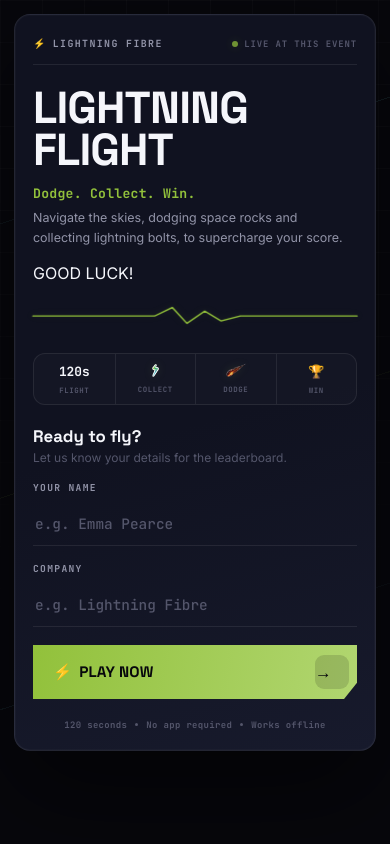
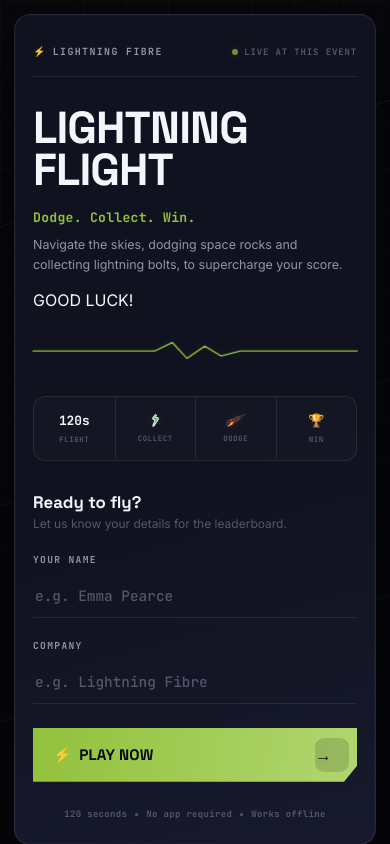
Before and after one commit to Nimmo-san/lf-event-game, a Vue app: page / in a window 390 px wide. Built offline with nearby package versions, Linux system fonts and the light colour scheme; no server answers.

Commit message:
fix: minor changes with smaller screens, fitting startscreen without any crops

```diff
--- a/src/components/StartScreen.vue
+++ b/src/components/StartScreen.vue
@@ -27,7 +27,7 @@
     /^[^\s@]+@[^\s@]+\.[^\s@]+$/;
 
 const DOMAIN_REGEX =
-  /^(?:[a-z0-9-]+\.)+[a-z]{2,}(?:\/.*)?$/i;
+    /^(?:[a-z0-9-]+\.)+[a-z]{2,}(?:\/.*)?$/i;
 
 function startGame() {
     error.value = ""
@@ -202,8 +202,8 @@
                         Your name
                     </label>
 
-                    <input id="player-name" v-model="playerName" type="text" autocomplete="name" minlength="2" maxlength="100"
-                        placeholder="e.g. Emma Pearce" />
+                    <input id="player-name" v-model="playerName" type="text" autocomplete="name" minlength="2"
+                        maxlength="100" placeholder="e.g. Emma Pearce" />
 
                 </div>
 
@@ -384,9 +384,16 @@
     position: relative;
     z-index: 1;
 
+    /*
+     * Fluid vertical rhythm — every gap/margin below is a
+     * multiple of this, so the whole card compresses
+     * together as viewport height shrinks.
+     */
+    --vspace: clamp(4px, 1.6vh, 12px);
+
     width: min(100%, 460px);
 
-    padding: 30px 26px 24px;
+    padding: calc(var(--vspace) * 2.5) 26px calc(var(--vspace) * 2);
 
     border: 1px solid var(--line);
 
@@ -411,9 +418,9 @@
     justify-content: space-between;
     gap: 10px;
 
-    margin-bottom: 22px;
+    margin-bottom: calc(var(--vspace) * 2.5);
 
-    padding-bottom: 14px;
+    padding-bottom: calc(var(--vspace) * 1.5);
 
     border-bottom: 1px solid var(--line);
 }
@@ -496,7 +503,7 @@
     color: var(--text);
 
     font-family: var(--font-display);
-    font-size: clamp(2.5rem, 10vw, 3.4rem);
+    font-size: clamp(2.2rem, min(10vw, 9vh), 3.4rem);
     font-weight: 700;
     line-height: 0.94;
     letter-spacing: -0.02em;
@@ -528,7 +535,7 @@
 
 
 .hero-tagline {
-    margin: 14px 0 6px;
+    margin: calc(var(--vspace) * 1.5) 0 calc(var(--vspace) * 0.75);
 
     color: var(--volt);
 
@@ -555,7 +562,7 @@
 ========================= */
 
 .bolt-divider {
-    margin: 22px 0;
+    margin: calc(var(--vspace) * 2.5) 0;
 }
 
 
@@ -624,7 +631,7 @@
 
     grid-template-columns: repeat(4, 1fr);
 
-    margin-bottom: 24px;
+    margin-bottom: calc(var(--vspace) * 2.5);
 
     border: 1px solid var(--line);
     border-radius: 12px;
@@ -638,7 +645,7 @@
     justify-items: center;
     gap: 5px;
 
-    padding: 11px 4px;
+    padding: calc(var(--vspace) * 1.3) 4px;
 
     text-align: center;
 }
@@ -657,6 +664,7 @@
     font-weight: 700;
 }
 
+
 .hud-item strong.hud-icon {
     display: flex;
     align-items: center;
@@ -672,6 +680,7 @@
 
     filter: drop-shadow(0 0 4px var(--volt-dim));
 }
+
 
 .hud-item span {
     color: var(--text-faint);
@@ -690,7 +699,7 @@
 
 .start-form {
     display: grid;
-    gap: 16px;
+    gap: calc(var(--vspace) * 1.8);
 }
 
 
@@ -872,7 +881,7 @@
 .start-footer {
     display: flex;
 
-    margin-top: 20px;
+    margin-top: calc(var(--vspace) * 2.2);
 
     align-items: center;
     justify-content: center;
@@ -938,7 +947,8 @@
         width: 100%;
         margin: 0 auto;
 
-        padding: 22px 18px 19px;
+        padding-left: 18px;
+        padding-right: 18px;
 
         border-radius: 16px;
     }
@@ -954,13 +964,9 @@
     }
 
 
-    .hud-strip {
-        margin-bottom: 20px;
-    }
-
-
     .hud-item {
-        padding: 9px 2px;
+        padding-left: 2px;
+        padding-right: 2px;
     }
 
 
@@ -993,32 +999,6 @@
         padding-bottom: 14px;
 
         overflow-y: auto;
-    }
-
-
-    .start-card {
-        padding: 20px 24px 17px;
-    }
-
-
-    .brand-strip {
-        margin-bottom: 16px;
-        padding-bottom: 10px;
-    }
-
-
-    .hero-title {
-        font-size: 2.4rem;
-    }
-
-
-    .bolt-divider {
-        margin: 16px 0;
-    }
-
-
-    .hud-strip {
-        margin-bottom: 18px;
     }
 }
 
```
